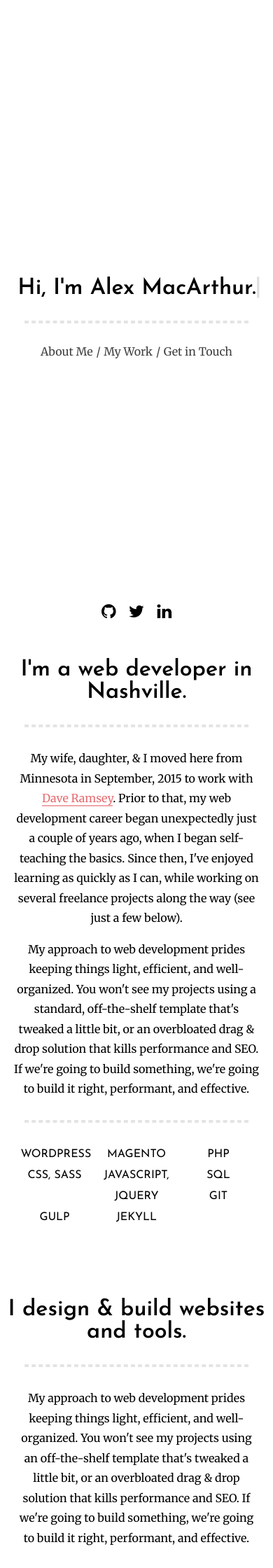
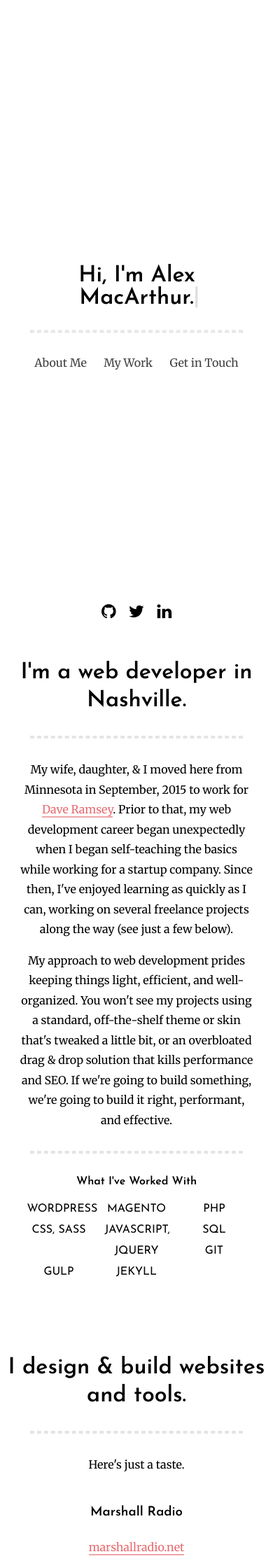
Before and after one commit to alexmacarthur/alexmacarthur.github.io, a Jekyll site: the page built from index.html, in a window 390 px wide. Shown: the top 2240 px of the page at 70% size. Built offline with Jekyll 4.4.1, drawn with Linux system fonts in a browser that asks for light colours; nearby versions of some CDN libraries.

Commit message:
Working on mobile.

```diff
--- a/assets/css/style.css
+++ b/assets/css/style.css
@@ -506,7 +506,7 @@
 }
 
 .has-height-issue .HomeSection {
-  padding: 2rem 0;
+  padding: 2rem 1rem;
 }
 
 .has-height-issue .HomeSection-wrapper {
@@ -549,8 +549,19 @@
 h1,
 h2,
 h3,
-h4 {
+h4,
+span {
   font-family: 'Josefin Sans', sans-serif;
+}
+
+h1,
+h2,
+h3 {
+  line-height: 4rem;
+}
+
+span {
+  line-height: 100%;
 }
 
 a {
@@ -578,6 +589,7 @@
 .HomeSection {
   text-align: center;
   position: relative;
+  padding: 0 1rem;
 }
 
 .HomeSection--main {
@@ -711,12 +723,30 @@
   opacity: .75;
 }
 
+@media screen and (max-width: 600px) {
+  .SocialNav--corner {
+    background: rgba(0, 0, 255, 0.6);
+    width: 100%;
+    left: 0;
+    bottom: 5rem;
+  }
+}
+
 .SectionsNav--corner {
   display: block;
   position: fixed;
   bottom: 2rem;
   left: 2rem;
   z-index: 1;
+}
+
+@media screen and (max-width: 600px) {
+  .SectionsNav--corner {
+    background: rgba(0, 0, 255, 0.6);
+    width: 100%;
+    bottom: 1rem;
+    left: 0;
+  }
 }
 
 .SectionsNav--featured {
@@ -737,9 +767,28 @@
   padding-left: .5rem;
 }
 
+@media screen and (max-width: 600px) {
+  .SectionsNav-link:not(:last-child):after {
+    content: '';
+    padding: 0;
+  }
+}
+
 .SectionsNav-link:hover {
   opacity: 1;
   color: #E56B70;
+}
+
+@media screen and (max-width: 600px) {
+  .SectionsNav-link {
+    display: inline-block;
+    line-height: 2.5rem;
+    padding: 0 1rem;
+  }
+}
+
+.SubHeader {
+  font-weight: bold;
 }
 
 .TechList {
--- a/assets/scss/_state.scss
+++ b/assets/scss/_state.scss
@@ -38,7 +38,7 @@
 
 .has-height-issue {
 	.HomeSection {
-		padding: 2rem 0;
+		padding: 2rem 1rem;
 	}
 	.HomeSection-wrapper {
 		top: auto;
--- a/assets/scss/style.scss
+++ b/assets/scss/style.scss
@@ -4,6 +4,7 @@
         "base/base",
         "base/normalize",
         "base/variables",
+        "base/grid-settings",
         "mixins/media",
         "extends/clearfix",
         "extends/vertical-align",
--- a/index.html
+++ b/index.html
@@ -48,13 +48,15 @@
         <div class="DescriptionHolder">
 
           <p>
-            My wife, daughter, &amp; I moved here from Minnesota in September, 2015 to work with <a href="http://www.daveramsey.com">Dave Ramsey</a>. Prior to that, my web development career began unexpectedly just a couple of years ago, when I began self-teaching the basics. Since then, I've enjoyed learning as quickly as I can, while working on several freelance projects along the way (see just a few below).
+            My wife, daughter, &amp; I moved here from Minnesota in September, 2015 to work for <a href="http://www.daveramsey.com">Dave Ramsey</a>. Prior to that, my web development career began unexpectedly when I began self-teaching the basics while working for a startup company. Since then, I've enjoyed learning as quickly as I can, working on several freelance projects along the way (see just a few below).
           </p>
           <p>
-            My approach to web development prides keeping things light, efficient, and well-organized. You won't see my projects using a standard, off-the-shelf template that's tweaked a little bit, or an overbloated drag &amp; drop solution that kills performance and SEO. If we're going to build something, we're going to build it right, performant, and effective.
+            My approach to web development prides keeping things light, efficient, and well-organized. You won't see my projects using a standard, off-the-shelf theme or skin that's tweaked a little bit, or an overbloated drag &amp; drop solution that kills performance and SEO. If we're going to build something, we're going to build it right, performant, and effective.
           </p>
 
           <hr class="HomeSection-divider"></hr>
+
+          <span class="SubHeader">What I've Worked With</span>
 
           <ul class="TechList">
             <li class="TechList-item">WordPress</li>
@@ -87,7 +89,7 @@
         <hr class="HomeSection-divider"></hr>
 
         <p>
-          My approach to web development prides keeping things light, efficient, and well-organized. You won't see my projects using an off-the-shelf template that's tweaked a little bit, or an overbloated drag &amp; drop solution that kills performance and SEO. If we're going to build something, we're going to build it right, performant, and effective.
+          Here's just a taste.
         </p>
 
         <div class="WorkList">
```
Also changed, not shown: assets/js/main.js (+33 -9 lines), assets/scss/_home.scss (+33 -9 lines), assets/scss/_typography.scss (+13 -2 lines), assets/js/scripts.js.
